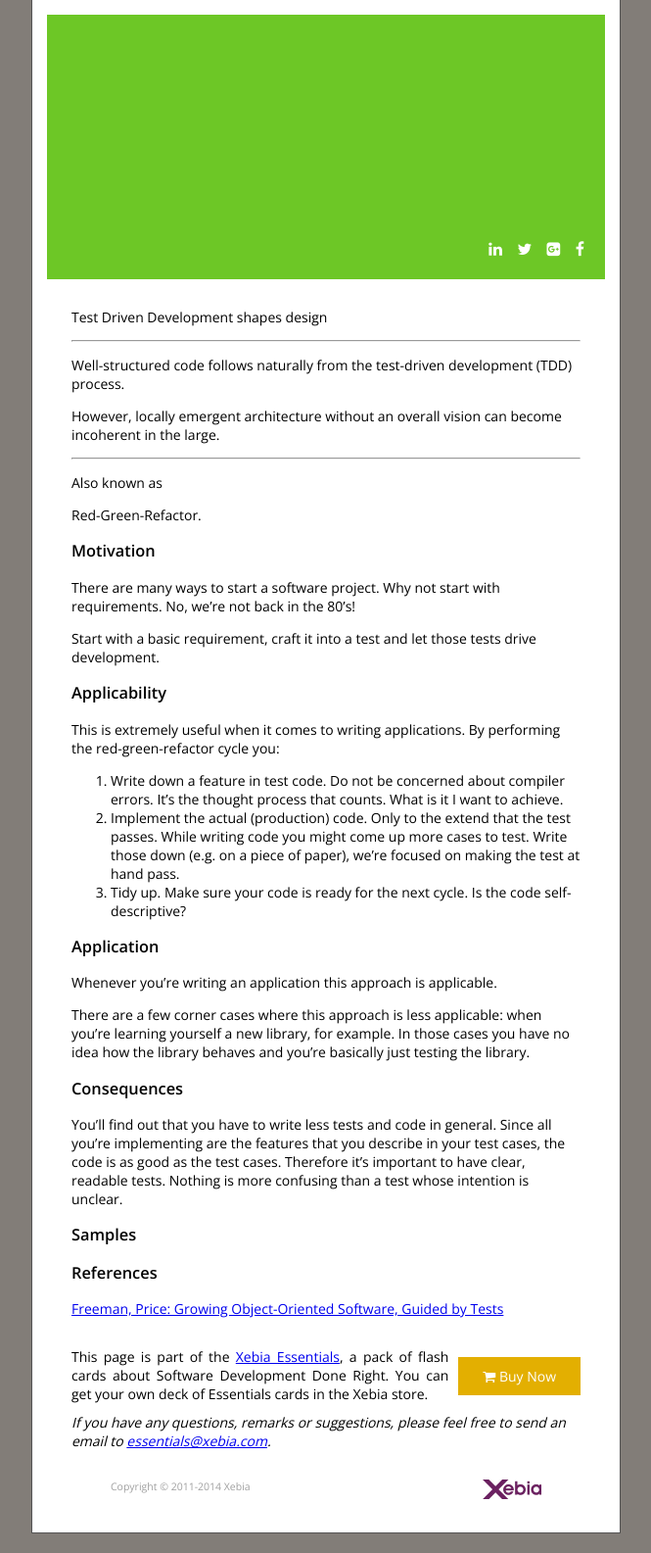
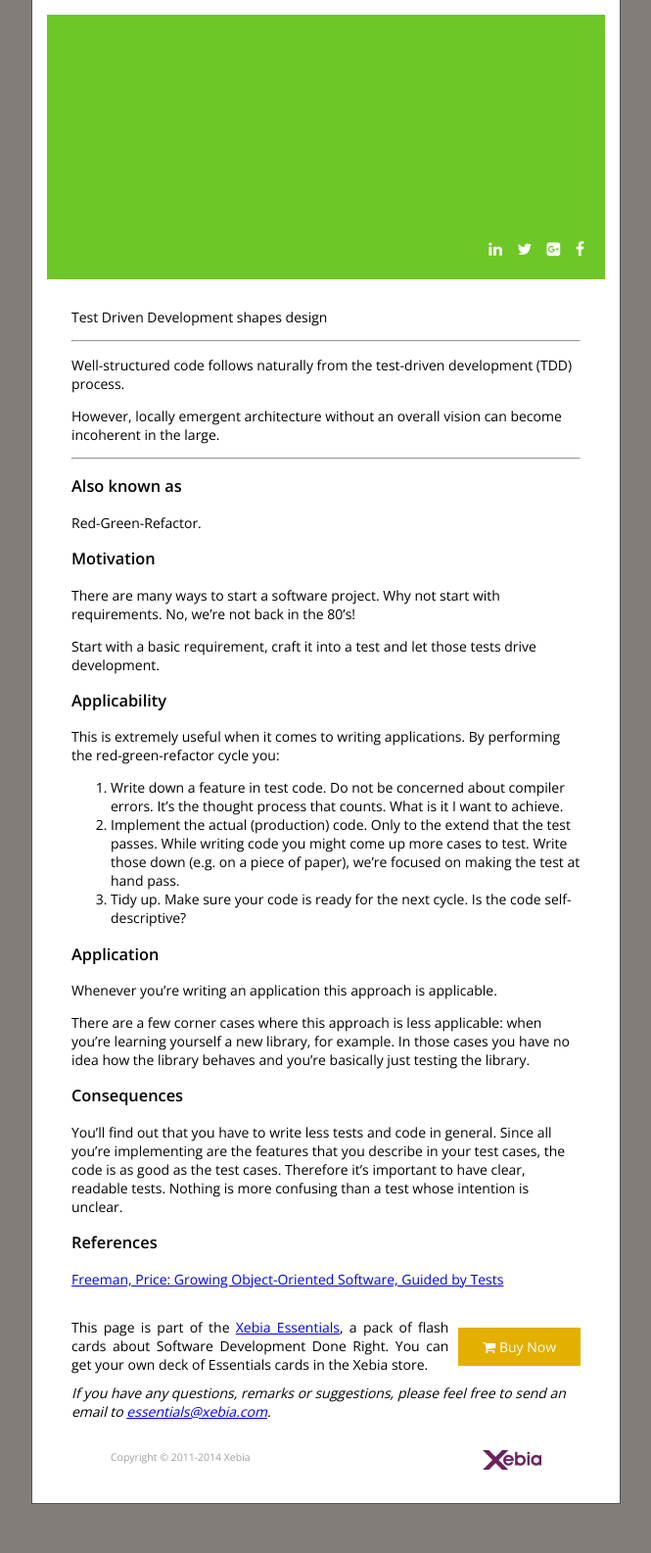
Before and after one commit to xebia/essentials, a Jekyll site: the page built from tdd-shapes-design.md, in a window 1280 px wide. Shown: the whole page at 98% size, without its empty margins (307-972 px from the left). Built offline with Jekyll 4.4.1, drawn with Linux system fonts in a browser that asks for light colours; nearby versions of some CDN libraries; Markdown is read by kramdown in place of the engine named in the settings; after the commit the page ends 1555 px from its top, so only the background shows below that.

Commit message:
All 'Also known as' block + remove empty Samples section in tdd-shapes-design
Signed-off-by: Joshua Appelman <jappelman@xebia.com>

```diff
--- a/tdd-shapes-design.md
+++ b/tdd-shapes-design.md
@@ -16,7 +16,7 @@ incoherent in the large.
 
 ---
 
-Also known as
+### Also known as
 
 Red-Green-Refactor.
 
@@ -45,9 +45,6 @@ There are a few corner cases where this approach is less applicable: when you're
 
 You'll find out that you have to write less tests and code in general. Since all you're implementing are the features that you describe in your test cases, the code is as good as the test cases. Therefore it's important to have clear, readable tests. Nothing is more confusing than a test whose intention is unclear.
 
-
-### Samples
-
 ### References
 
 [Freeman, Price: Growing Object-Oriented Software, Guided by Tests](http://www.amazon.com/Growing-Object-Oriented-Software-Guided-Tests/dp/0321503627/)
```
